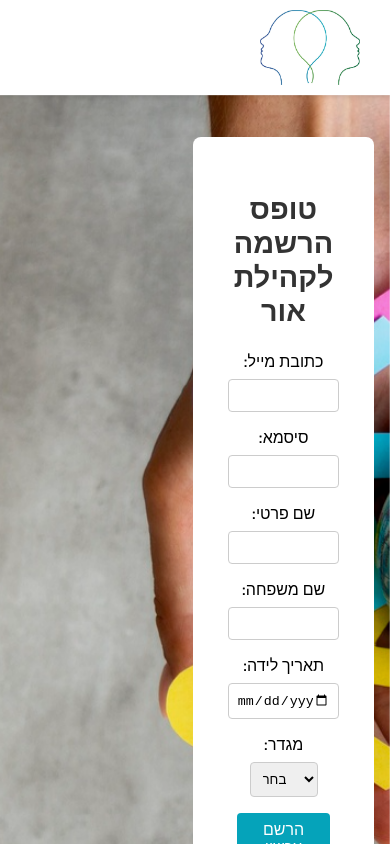
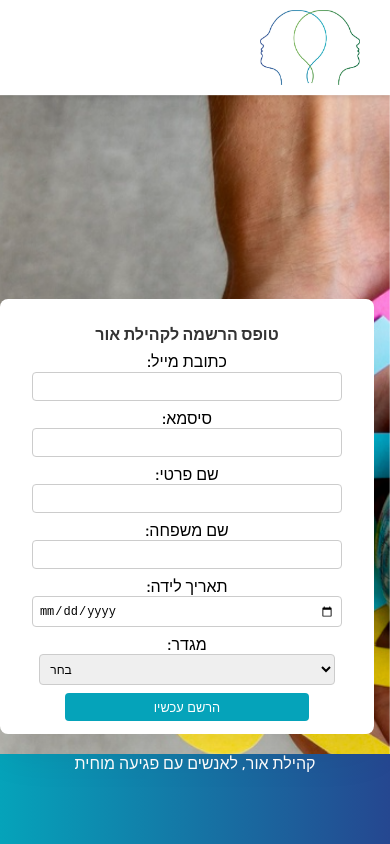
Before and after one commit to TzlilMa/Or-community-association, a React (Create React App) app in the folder my-app/: page /registrationForm in a window 390 px wide. Built offline with nearby package versions, Linux system fonts and the light colour scheme; no server answers.

Commit message:
footer sticky

```diff
--- a/my-app/src/App.css
+++ b/my-app/src/App.css
@@ -6,11 +6,14 @@ html {
   height: 100%;
   margin: 0;
   padding: 0;
+  display: flex;
+  flex-direction: column;
 }
 
 .App {
   display: flex;
   flex-direction: column;
+  min-height: 100vh; /* Ensure App takes at least the full viewport height */
 }
 
 footer {
@@ -20,6 +23,12 @@ footer {
   color: white;
   text-align: center;
   height: 90px;
-  display: flex;
   flex-shrink: 0; /* Prevent the footer from shrinking */
+  position: sticky;
+  bottom: 0;
 }
+
+header {
+  position: sticky;
+  top: 0;
+}
--- a/my-app/src/styles/registrationForm.css
+++ b/my-app/src/styles/registrationForm.css
@@ -20,27 +20,27 @@ html {
   top: 0;
   left: 0;
   width: 100%;
-  height: 100%;
-  background: url("../assets/login_backround_cut.png") no-repeat center center; /* Center the image */
-  background-size: cover; /* Cover the entire screen */
-  z-index: -1; /* Ensure it's behind the form */
+  height: 60%;
+  background: url("../assets/login_backround_cut.png") no-repeat center center;
+  background-size: cover;
+  z-index: -1;
 }
 
 .registration-container {
   background-color: white;
-  padding: 2rem;
+  padding: 1rem;
   border-radius: 8px;
-  box-shadow: 0 20px 100px rgba(0, 0, 0, 0.1);
+  box-shadow: 0 10px 50px rgba(0, 0, 0, 0.1);
   max-width: 30%;
   width: 25%;
-  height: 80%;
-  margin-right: 2rem; /* Add margin to move the form slightly left */
-  z-index: 1; /* Ensure it's above the gradient */
+  height: 40%;
+  margin-right: 2rem;
+  z-index: 1;
 }
 
 .registration-container h2 {
-  margin-bottom: 1.5rem;
-  font-size: 1.8rem;
+  margin-bottom: 0.5rem;
+  font-size: 1.2rem;
   color: #333;
   text-align: center;
 }
@@ -52,27 +52,29 @@ html {
 }
 
 .registration-form label {
-  margin-bottom: 0.5rem;
+  margin-bottom: 0.1%;
 }
 
 .registration-form input,
 .registration-form select {
-  margin-bottom: 1rem;
-  padding: 0.5rem;
+  margin-bottom: 0.5rem;
+  padding: 0.4rem;
   border: 1px solid #ccc;
   border-radius: 4px;
+  font-size: 0.8rem;
+  width: 90%; /* Adjust width to make input fields smaller */
 }
 
 .registration-form button {
-  padding: 0.5rem;
+  padding: 0.4rem 0.8rem;
   background-color: #05a3ba;
   color: white;
   border: none;
   border-radius: 4px;
   cursor: pointer;
   width: 50%;
-  height: 50px;
-  font-size: large;
+  height: 30px;
+  font-size: 0.9rem;
 }
 
 .registration-form button:hover {
@@ -81,7 +83,7 @@ html {
 
 .error-message {
   color: red;
-  margin-bottom: 1rem;
+  margin-bottom: 0.5rem;
 }
 
 /* Media Queries for Responsiveness */
@@ -89,56 +91,74 @@ html {
 /* For small devices (phones, less than 600px) */
 @media only screen and (max-width: 600px) {
   .registration-container {
+    max-width: 90%;
     width: 90%;
     height: auto;
+    padding: 0.8rem;
     margin-right: 1rem;
   }
 
+  .registration-container h2 {
+    font-size: 1rem;
+  }
+
   .registration-form input,
-  .registration-form button {
-    width: 80%;
+  .registration-form select {
+    width: 85%;
+    font-size: 0.75rem;
   }
 
   .registration-form button {
+    width: 70%;
     height: auto;
-    font-size: medium;
+    font-size: 0.8rem;
   }
 }
 
 /* For medium devices (tablets, 600px to 900px) */
 @media only screen and (min-width: 600px) and (max-width: 900px) {
   .registration-container {
+    max-width: 80%;
     width: 80%;
     height: auto;
-    margin-right: 1.5rem;
+    padding: 1rem;
+    margin-right: 1rem;
+  }
+
+  .registration-container h2 {
+    font-size: 1.1rem;
   }
 
   .registration-form input,
-  .registration-form button {
-    width: 70%;
+  .registration-form select {
+    width: 75%;
+    font-size: 0.85rem;
   }
 
   .registration-form button {
-    height: auto;
-    font-size: large;
+    width: 60%;
+    font-size: 0.9rem;
   }
 }
 
 /* For large devices (desktops, 900px and up) */
 @media only screen and (min-width: 900px) {
   .registration-container {
+    max-width: 30%;
     width: 30%;
-    height: 80%;
-    margin-right: 2rem;
+    height: 40%;
+    padding: 1.2rem;
+    margin-right: 1.5rem;
   }
 
   .registration-form input,
-  .registration-form button {
-    width: 50%;
+  .registration-form select {
+    width: 55%;
+    font-size: 0.85rem;
   }
 
   .registration-form button {
-    height: 50px;
-    font-size: large;
+    width: 45%;
+    font-size: 0.9rem;
   }
 }
```
Also changed, not shown: my-app/src/components/ContentLayout.js (deleted, +0 -24 lines), my-app/src/components/ImageSlider.js (deleted, +0 -30 lines).
